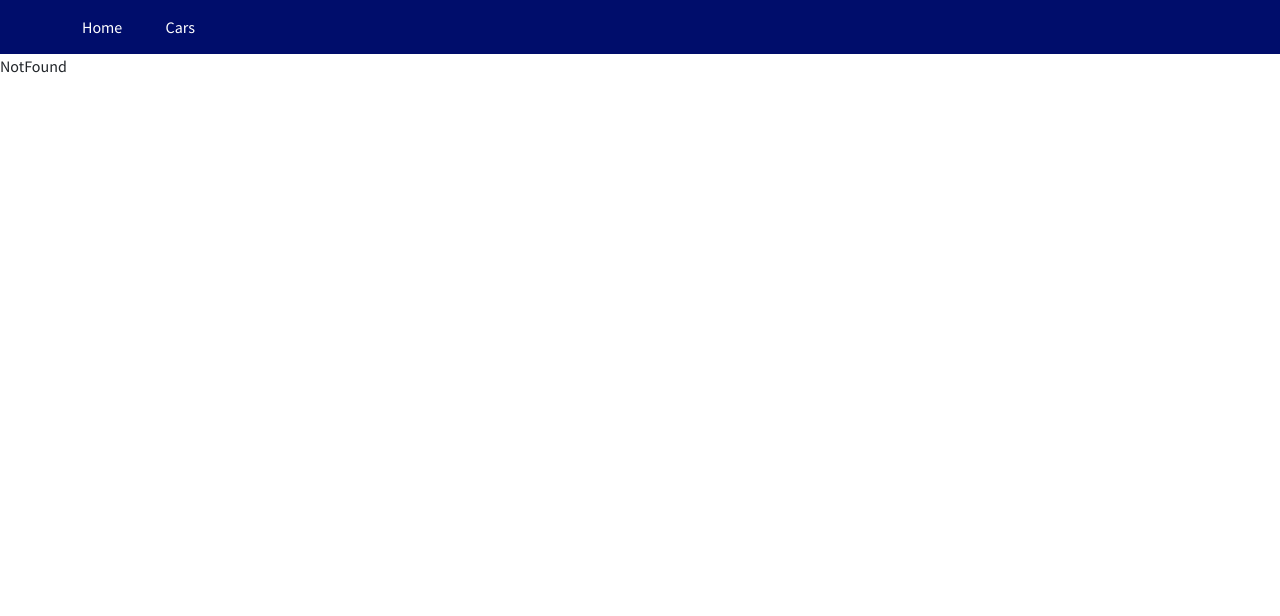
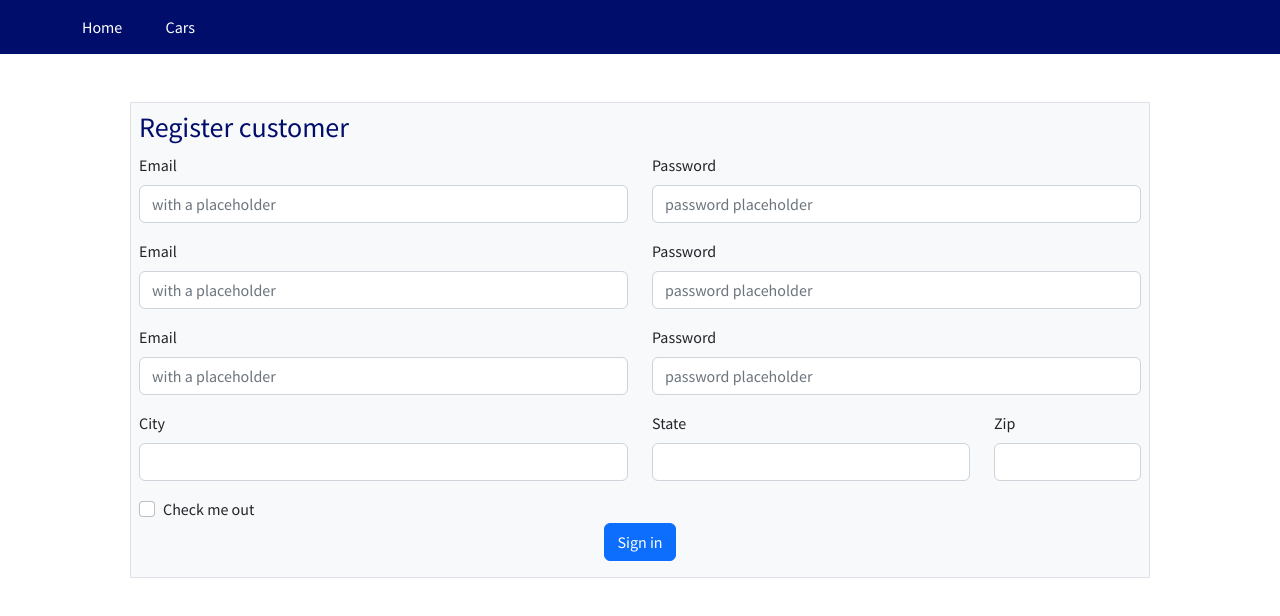
Before and after one commit to omerbozbulut/RentACar, a React (Create React App) app in the folder rentACarFrontEnd/React-Car/: page /admin in a window 1280 px wide. Shown: the top 616 px of the page. Built offline with nearby package versions, Linux system fonts and the light colour scheme.

Commit message:
front end admin

```diff
--- a/rentACarFrontEnd/React-Car/src/App.js
+++ b/rentACarFrontEnd/React-Car/src/App.js
@@ -1,7 +1,44 @@
-import Layout from "./components/Layout/Layout";
+import React, { useState } from "react";
+import { Route, Navigate, Routes } from "react-router-dom";
+import Home from "./pages/Home";
+import CarListing from "./pages/CarListing";
+import NotFound from "./pages/NotFound";
+import SignIn from "./pages/SignIn";
+import AdminPanel from "./pages/AdminPanel";
+import Headers from "./components/Header/Header";
 
 function App() {
-  return <Layout />;
+  const [userType, setUserType] = useState("customer");
+  const [isLoggedIn, setIsLoggedIn] = useState(false);
+
+  return (
+    <div>
+      <Headers
+        userType={userType}
+        setUserType={setUserType}
+        isLoggedIn={isLoggedIn}
+        setIsLoggedIn={setIsLoggedIn}
+      />
+      <Routes>
+        <Route path="/" element={<Navigate to="/signIn" />} />
+        <Route path="/home" element={<Home />} />
+        <Route path="/cars" element={<CarListing />} />
+        <Route path="*" element={<NotFound />} />
+        <Route
+          path="/signIn"
+          element={
+            <SignIn
+              userType={userType}
+              setUserType={setUserType}
+              isLoggedIn={isLoggedIn}
+              setIsLoggedIn={setIsLoggedIn}
+            />
+          }
+        />
+        <Route path="/admin" element={<AdminPanel />} />
+      </Routes>
+    </div>
+  );
 }
 
 export default App;
--- a/rentACarFrontEnd/React-Car/src/components/Header/Header.jsx
+++ b/rentACarFrontEnd/React-Car/src/components/Header/Header.jsx
@@ -1,8 +1,9 @@
-import React, { useRef } from "react";
+import React, { useRef, useContext } from "react";
 import { Container } from "reactstrap";
 import { NavLink } from "react-router-dom";
 import "../../styles/header.css";
 
+export default function Header({ userType }) {
   const navLinks = [
     {
       path: "/home",
@@ -12,9 +13,17 @@ const navLinks = [
       path: "/cars",
       display: "Cars",
     },
+    userType === "admin"
+      ? {
+          path: "/admin",
+          display: "Admin",
+        }
+      : {
+          path: "",
+          display: "",
+        },
   ];
 
-const Header = () => {
   const menuRef = useRef(null);
 
   const toggleMenu = () => menuRef.current.classList.toggle("menu__active");
@@ -29,7 +38,6 @@ const Header = () => {
             <span className="mobile__menu">
               <i className="ri-menu-line" onClick={toggleMenu}></i>
             </span>
-
             <div className="navigation" ref={menuRef} onClick={toggleMenu}>
               <div className="menu">
                 {navLinks.map((item, index) => (
@@ -50,6 +58,4 @@ const Header = () => {
       </div>
     </header>
   );
-};
-
-export default Header;
+}
--- a/rentACarFrontEnd/React-Car/src/components/Layout/Layout.jsx
+++ /dev/null
@@ -1,18 +0,0 @@
-import React, { Fragment } from "react";
-import Header from "../Header/Header";
-import Routers from "../../routers/Routers";
-
-const Layout = () => {
-  return (
-    <Fragment>
-      <div>
-        <Header />
-        <div>
-          <Routers />
-        </div>
-      </div>
-    </Fragment>
-  );
-};
-
-export default Layout;
--- /dev/null
+++ b/rentACarFrontEnd/React-Car/src/pages/AdminPanel.jsx
@@ -0,0 +1,130 @@
+import react from "react";
+import {
+  Container,
+  Row,
+  Form,
+  FormGroup,
+  Input,
+  Col,
+  Label,
+  Button,
+} from "reactstrap";
+
+function AdminPanel() {
+  return (
+    <>
+      <div>
+        <Container>
+          <div className="m-5 border bg-light">
+            <Form className="m-2">
+              <Row>
+                <h3>Register customer</h3>
+                <Col md={6}>
+                  <FormGroup>
+                    <Label for="exampleEmail">Email</Label>
+                    <Input
+                      id="exampleEmail"
+                      name="email"
+                      placeholder="with a placeholder"
+                      type="email"
+                    />
+                  </FormGroup>
+                </Col>
+                <Col md={6}>
+                  <FormGroup>
+                    <Label for="examplePassword">Password</Label>
+                    <Input
+                      id="examplePassword"
+                      name="password"
+                      placeholder="password placeholder"
+                      type="password"
+                    />
+                  </FormGroup>
+                </Col>
+              </Row>
+              <Row>
+                <Col md={6}>
+                  <FormGroup>
+                    <Label for="exampleEmail">Email</Label>
+                    <Input
+                      id="exampleEmail"
+                      name="email"
+                      placeholder="with a placeholder"
+                      type="email"
+                    />
+                  </FormGroup>
+                </Col>
+                <Col md={6}>
+                  <FormGroup>
+                    <Label for="examplePassword">Password</Label>
+                    <Input
+                      id="examplePassword"
+                      name="password"
+                      placeholder="password placeholder"
+                      type="password"
+                    />
+                  </FormGroup>
+                </Col>
+              </Row>
+              <Row>
+                <Col md={6}>
+                  <FormGroup>
+                    <Label for="exampleEmail">Email</Label>
+                    <Input
+                      id="exampleEmail"
+                      name="email"
+                      placeholder="with a placeholder"
+                      type="email"
+                    />
+                  </FormGroup>
+                </Col>
+                <Col md={6}>
+                  <FormGroup>
+                    <Label for="examplePassword">Password</Label>
+                    <Input
+                      id="examplePassword"
+                      name="password"
+                      placeholder="password placeholder"
+                      type="password"
+                    />
+                  </FormGroup>
+                </Col>
+              </Row>
+              <Row>
+                <Col md={6}>
+                  <FormGroup>
+                    <Label for="exampleCity">City</Label>
+                    <Input id="exampleCity" name="city" />
+                  </FormGroup>
+                </Col>
+                <Col md={4}>
+                  <FormGroup>
+                    <Label for="exampleState">State</Label>
+                    <Input id="exampleState" name="state" />
+                  </FormGroup>
+                </Col>
+                <Col md={2}>
+                  <FormGroup>
+                    <Label for="exampleZip">Zip</Label>
+                    <Input id="exampleZip" name="zip" />
+                  </FormGroup>
+                </Col>
+              </Row>
+              <FormGroup check>
+                <Input id="exampleCheck" name="check" type="checkbox" />
+                <Label check for="exampleCheck">
+                  Check me out
+                </Label>
+              </FormGroup>
+              <FormGroup className="text-center">
+                <Button color="primary">Sign in</Button>
+              </FormGroup>
+            </Form>
+          </div>
+        </Container>
+      </div>
+    </>
+  );
+}
+
+export default AdminPanel;
--- a/rentACarFrontEnd/React-Car/src/pages/SignIn.jsx
+++ b/rentACarFrontEnd/React-Car/src/pages/SignIn.jsx
@@ -12,34 +12,38 @@ import {
 import Axios from "../Axios/Axios";
 import Home from "./Home";
 
-function SignIn() {
-  const [Customer, setCustomer] = useState({ email: String, password: String });
+export default function SignIn({ isLoggedIn, setIsLoggedIn, setUserType }) {
+  const [Customer, setCustomer] = useState();
 
   const HandleChange = e => {
     setCustomer({ ...Customer, [e.target.name]: e.target.value });
     console.log(Customer);
   };
 
-  const LOGIN_URL = "/customerController/authentication?email=";
-  const [success, setSuccess] = useState(false);
+  const CUSTOMER_LOGIN_URL = "/customerController/authentication?email=";
+  const ADMİN_LOGIN_URL = "/adminController/authentication?name=";
 
   const HandleSubmit = async e => {
     e.preventDefault();
-    Axios.get(LOGIN_URL + Customer.email, {
-      email: Customer.email,
-      password: Customer.password,
-    })
+    let LOGIN_URL;
+    if (Customer.email === "admin") {
+      LOGIN_URL = ADMİN_LOGIN_URL;
+    } else {
+      LOGIN_URL = CUSTOMER_LOGIN_URL;
+    }
+
+    Axios.get(LOGIN_URL + Customer.email)
       .then(result => {
-        if (result.status === 200) {
-          if (result.data.password === Customer.password) {
-            setSuccess(true);
+        if (result.data.password === Customer.password) {
+          if (result.data.name === "admin") {
+            setIsLoggedIn(true);
+            setUserType("admin");
           } else {
-            alert("Wrong password");
+            setUserType("customer");
+            setIsLoggedIn(true);
           }
-        } else if (result.status === 404) {
-          alert("NOT FOUND");
-        } else if (result.status === 500) {
-          alert("SERVER ERROR");
+        } else {
+          alert("Wrong password");
         }
       })
       .catch(error => {
@@ -50,7 +54,7 @@ function SignIn() {
 
   return (
     <>
-      {success ? (
+      {isLoggedIn ? (
         <Home />
       ) : (
         <Row>
@@ -70,7 +74,7 @@ function SignIn() {
                     id="exampleEmail"
                     name="email"
                     placeholder="Email"
-                    type="email"
+                    type="text"
                     onChange={HandleChange}
                   />
                 </FormGroup>
@@ -95,5 +99,3 @@ function SignIn() {
     </>
   );
 }
-
-export default SignIn;
--- a/rentACarFrontEnd/React-Car/src/routers/Routers.js
+++ /dev/null
@@ -1,20 +0,0 @@
-import React from "react";
-import { Routes, Route, Navigate } from "react-router-dom";
-import Home from "../pages/Home";
-import CarListing from "../pages/CarListing";
-import NotFound from "../pages/NotFound";
-import SignIn from "../pages/SignIn";
-
-const Routers = () => {
-  return (
-    <Routes>
-      <Route path="/" element={<Navigate to="/signIn" />} />
-      <Route path="/home" element={<Home />} />
-      <Route path="/cars" element={<CarListing />} />
-      <Route path="*" element={<NotFound />} />
-      <Route path="/signIn" element={<SignIn />} />
-    </Routes>
-  );
-};
-
-export default Routers;
```
Also changed, not shown: 1 other file (tests, documents, lock files or other folders). Lines whose indentation alone changed are shown as unchanged.
